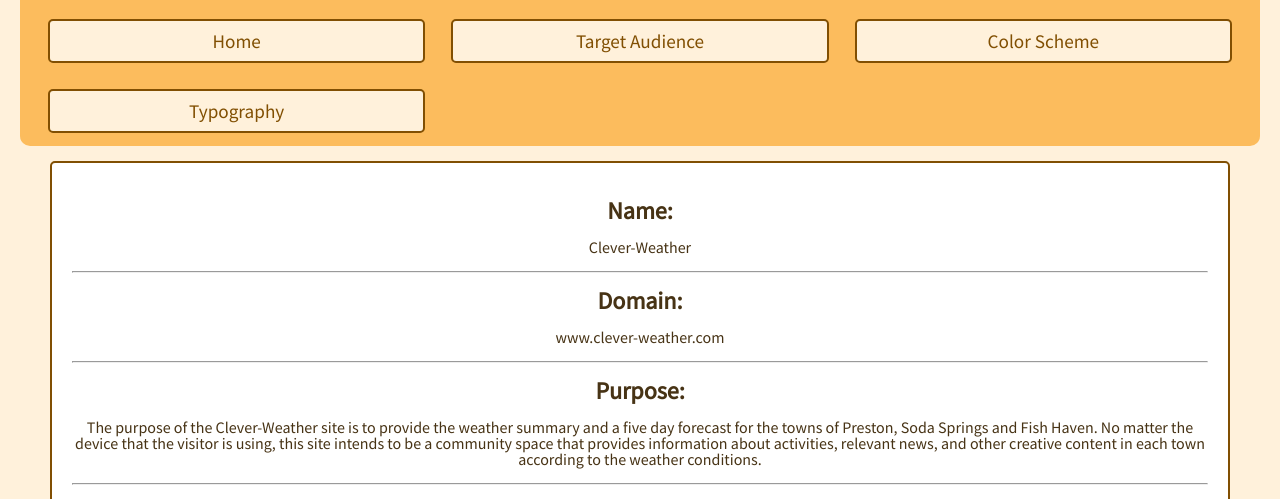
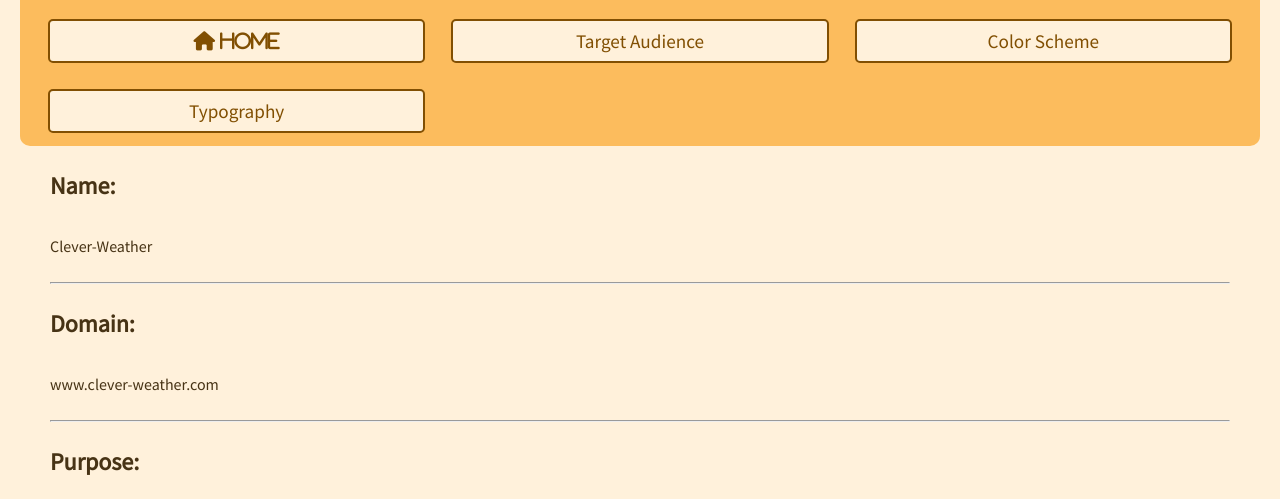
Before and after one commit to BelChaparro/BelChaparro.github.io, a plain HTML site: page lesson2/index.html in a window 1280 px wide. Shown: the part 115-614 px from the top of the page. Drawn offline with Linux system fonts and the light colour scheme.

Commit message:
created section class

```diff
--- a/lesson2/index.html
+++ b/lesson2/index.html
@@ -18,6 +18,8 @@
     <link rel="preconnect" href="https://fonts.gstatic.com" crossorigin>
     <link href="https://fonts.googleapis.com/css2?family=Noto+Serif&family=Playball&family=Source+Sans+Pro&display=swap" rel="stylesheet">
 
+    <!-- Home icon:  -->
+    <script src="https://kit.fontawesome.com/27e4c185f3.js" crossorigin="anonymous"></script>
     <link rel="stylesheet" href="css/style.css">
     <script src="js/footer-updates.js" defer></script>
 </head>
@@ -27,7 +29,7 @@
         <h1>Website Planning Document</h1>
         <nav>
             <ul>
-                <li><a href="index.html">Home</a></li>
+                <li><a href="../index.html"><i class="fa-solid fa-house"> Home</i></a></li>
                 <li><a href="target-audience.html">Target Audience</a></li>
                 <li><a href="color-scheme.html">Color Scheme</a></li>
                 <li><a href="typography.html">Typography</a></li>
@@ -36,7 +38,7 @@
     </header>
 
     <main>
-        <section id="weather-site-info">
+        <section class="weather-site-info">
             <h2>Name:</h2>
             <p>Clever-Weather</p>
             <hr>
```
